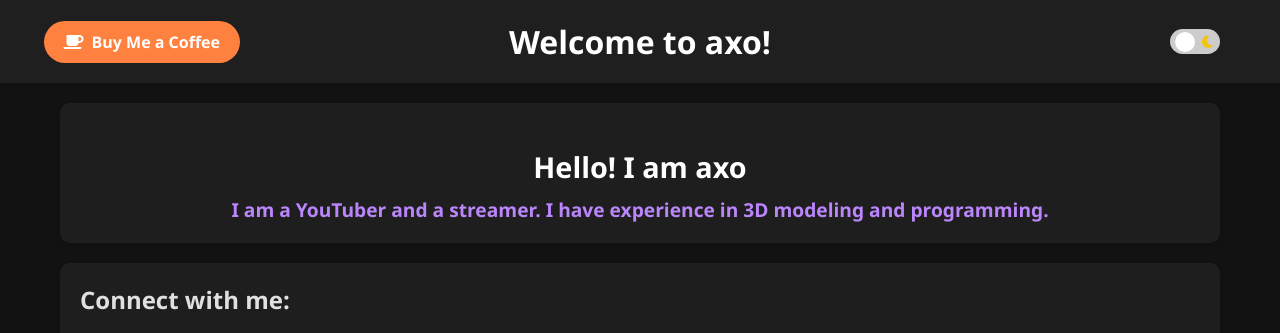
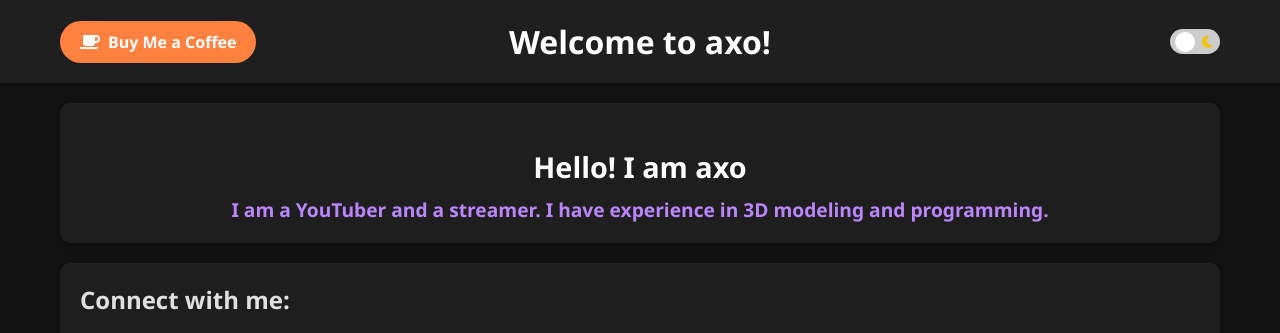
Before and after one commit to axobottled/axo-website, a plain HTML site: page index.html in a window 1280 px wide. Shown: the top 333 px of the page. Drawn offline with Linux system fonts and the light colour scheme.

Commit message:
Update styles.css

```diff
--- a/styles.css
+++ b/styles.css
@@ -78,7 +78,7 @@ header {
     align-items: center;
     transition: background-color 0.3s;
     position: absolute;
-    right: 1000px; /* Positioned on the right */
+    left: 20px; /* Positioned on the right */
 }
 
 .coffee-button:hover {
```
